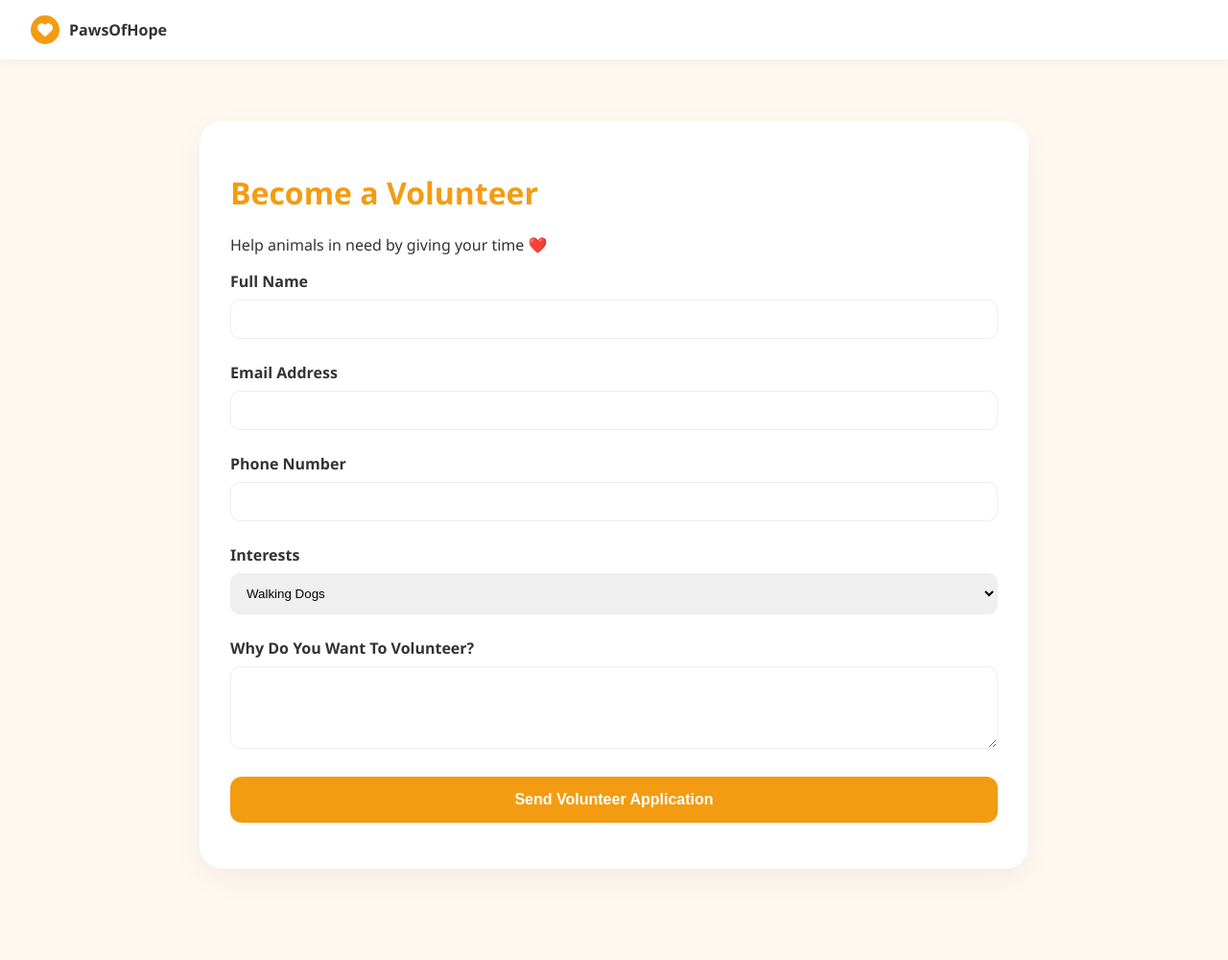
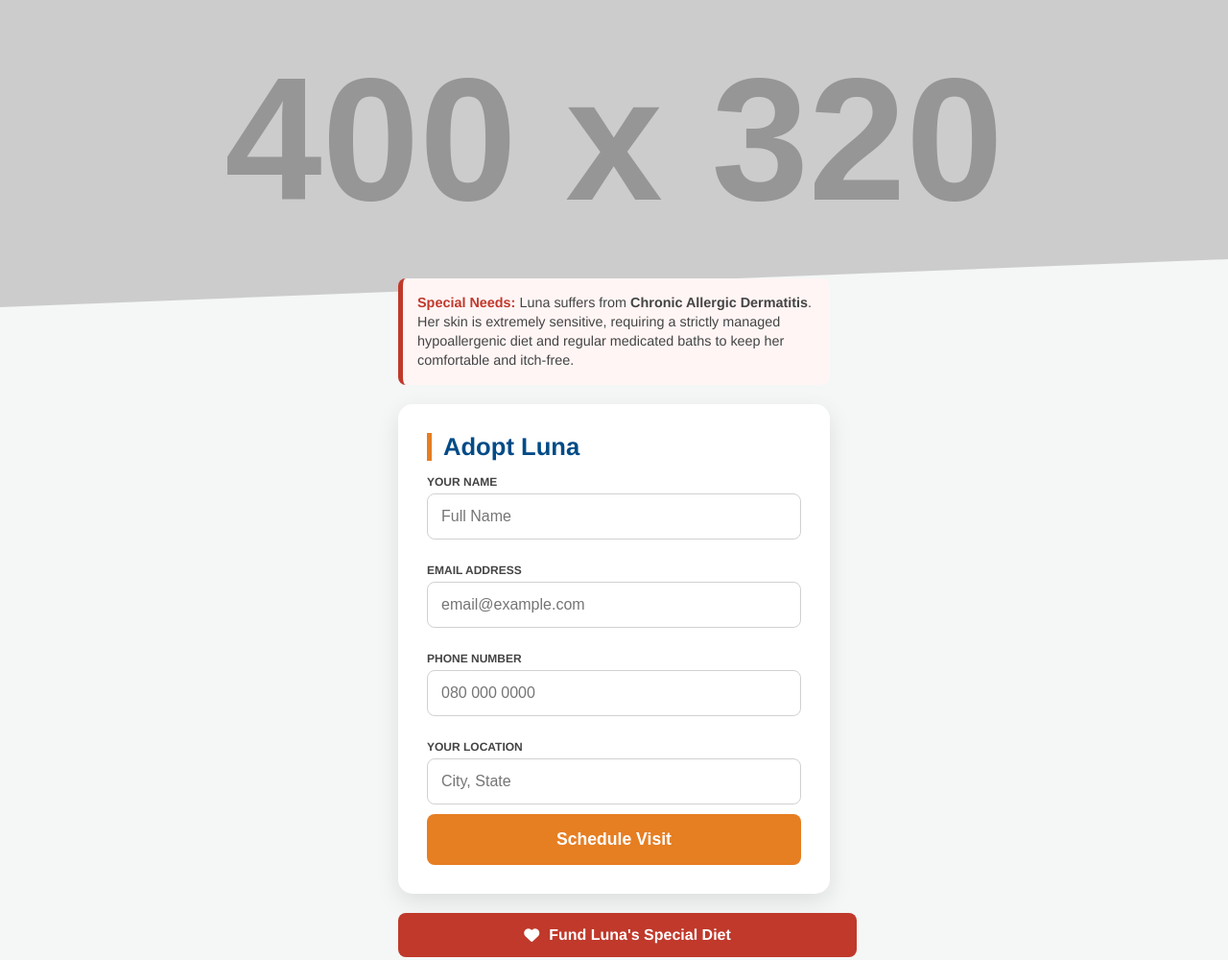
Before and after one commit to emperorproductionplc-maker/animal-backend, a website: page public/luna.html in a window 1280 px wide. Shown: the whole page at 96% size. Before the commit the page ends 969 px from the top, so only its background shows below. Drawn offline with Linux system fonts and the light colour scheme; no server answers; placeholder pictures from the web are drawn by us.

Commit message:
Added the Luna page

```diff
--- a/public/luna.html
+++ b/public/luna.html
@@ -3,206 +3,123 @@
 <head>
     <meta charset="UTF-8">
     <meta name="viewport" content="width=device-width, initial-scale=1.0">
-<title>Volunteer - PawsOfHope</title>
+    <title>Meet Luna | PawsOfHope</title>
+    <link rel="stylesheet" href="https://cdnjs.cloudflare.com/ajax/libs/font-awesome/6.0.0/css/all.min.css">
+    <style>
+        :root { --primary: #004b87; --accent: #e67e22; --bg: #f4f7f6; --danger: #c0392b; }
+        body { font-family: 'Helvetica Neue', Arial, sans-serif; background: var(--bg); margin: 0; padding-bottom: 50px; }
 
-<link rel="stylesheet" href="https://cdnjs.cloudflare.com/ajax/libs/font-awesome/6.0.0/css/all.min.css">
-
-<style>
-
-body {
-font-family: 'Segoe UI', sans-serif;
-background-color: #fff8f0;
-color: #333;
-margin: 0;
-padding: 0;
+        /* Blue Cross Slanted Header Style */
+        .image-header { position: relative; width: 100%; height: 320px; overflow: hidden; background: #ddd; }
+        .image-header img { width: 100%; height: 100%; object-fit: cover; }
+        .image-header::after {
+            content: ""; position: absolute; bottom: 0; left: 0; width: 100%; height: 50px;
+            background: var(--bg); clip-path: polygon(0 100%, 100% 100%, 100% 0);
         }
 
-nav {
-background: white;
-padding: 1rem 2rem;
-display: flex;
-align-items: center;
-box-shadow: 0 2px 10px rgba(0,0,0,0.05);
-}
+        .container { max-width: 450px; margin: -30px auto 0; padding: 0 15px; position: relative; z-index: 2; }
 
-.brand {
-text-decoration: none;
-color: #333;
-font-weight: bold;
-display: flex;
-align-items: center;
-gap: 10px;
-}
+        /* Luna's Medical Story */
+        .story-card { background: #fff5f5; border-left: 5px solid var(--danger); padding: 15px; border-radius: 8px; margin-bottom: 20px; font-size: 0.9rem; color: #444; line-height: 1.4; }
 
-.brand-logo {
-background: #f39c12;
-color: white;
-width: 30px;
-height: 30px;
-border-radius: 50%;
-display: flex;
-align-items: center;
-justify-content: center;
-}
+        .form-card { background: white; border-radius: 15px; padding: 30px; box-shadow: 0 8px 25px rgba(0,0,0,0.1); margin-bottom: 20px; }
+        .form-card h2 { color: var(--primary); margin: 0 0 15px; font-size: 1.6rem; border-left: 5px solid var(--accent); padding-left: 12px; }
 
-.container {
-max-width: 800px;
-margin: 4rem auto;
-padding: 2rem;
-background: white;
-border-radius: 24px;
-box-shadow: 0 10px 30px rgba(0,0,0,0.05);
-}
+        label { display: block; font-size: 0.75rem; font-weight: 800; margin: 15px 0 5px; color: #444; text-transform: uppercase; }
+        input { width: 100%; padding: 14px; border: 1px solid #d1d1d1; border-radius: 8px; box-sizing: border-box; font-size: 1rem; margin-bottom: 10px; }
 
-h1 {
-color: #f39c12;
-}
+        .btn-submit { background: var(--accent); color: white; border: none; width: 100%; padding: 16px; border-radius: 8px; font-size: 1.1rem; font-weight: bold; cursor: pointer; }
+        .btn-donate { background: var(--danger); color: white; border: none; width: 100%; padding: 14px; border-radius: 8px; font-size: 1rem; font-weight: bold; cursor: pointer; display: flex; align-items: center; justify-content: center; gap: 10px; text-decoration: none; }
 
-.form-group {
-margin-bottom: 1.5rem;
-}
-
-label {
-display: block;
-margin-bottom: 0.5rem;
-font-weight: bold;
-}
-
-input, textarea, select {
-width: 100%;
-padding: 12px;
-border: 1px solid #eee;
-border-radius: 10px;
-box-sizing: border-box;
-}
-
-.submit-btn {
-background: #f39c12;
-color: white;
-border: none;
-padding: 15px;
-border-radius: 12px;
-font-weight: bold;
-cursor: pointer;
-width: 100%;
-font-size: 1rem;
-}
-
-.submit-btn:hover {
-opacity: 0.9;
-}
-
-.success-msg {
-color: green;
-margin-top: 10px;
-font-weight: bold;
-}
-
+        /* Mobile success popup */
+        #popup { display: none; position: fixed; top: 50%; left: 50%; transform: translate(-50%, -50%); width: 85%; max-width: 300px; background: white; padding: 25px; border-radius: 20px; box-shadow: 0 15px 50px rgba(0,0,0,0.4); z-index: 10000; text-align: center; }
+        #overlay { display: none; position: fixed; top: 0; left: 0; width: 100%; height: 100%; background: rgba(0,0,0,0.6); z-index: 9999; }
+        .btn-ok { background: var(--primary); color: white; border: none; padding: 12px 40px; border-radius: 8px; cursor: pointer; font-weight: bold; margin-top: 15px; }
     </style>
 </head>
-
 <body>
 
-<!-- NAVBAR -->
-<nav>
-<a href="index.html" class="brand">
-<div class="brand-logo"><i class="fas fa-heart"></i></div>
-PawsOfHope
-</a>
-</nav>
+    <div class="image-header"><img id="petImg" src="https://via.placeholder.com/400x320?text=Loading+Luna..." alt="Luna"></div>
 
-<!-- FORM -->
     <div class="container">
-<h1>Become a Volunteer</h1>
-<p>Help animals in need by giving your time ❤️</p>
-
-<form id="volunteerForm">
-
-<div class="form-group">
-<label>Full Name</label>
-<input type="text" id="name" required>
+        <div class="story-card">
+            <strong style="color:var(--danger)">Special Needs:</strong> Luna suffers from <strong>Chronic Allergic Dermatitis</strong>. Her skin is extremely sensitive, requiring a strictly managed hypoallergenic diet and regular medicated baths to keep her comfortable and itch-free.
         </div>
 
-<div class="form-group">
-<label>Email Address</label>
-<input type="email" id="email" required>
+        <div class="form-card">
+            <h2>Adopt Luna</h2>
+            <form id="petForm">
+                <label>Your Name</label><input type="text" id="vName" placeholder="Full Name" required>
+                <label>Email Address</label><input type="email" id="vEmail" placeholder="email@example.com" required>
+                <label>Phone Number</label><input type="tel" id="vPhone" placeholder="080 000 0000" required>
+                <label>Your Location</label><input type="text" id="vLoc" placeholder="City, State" required>
+                <button type="submit" class="btn-submit" id="submitBtn">Schedule Visit</button>
+            </form>
         </div>
 
-<div class="form-group">
-<label>Phone Number</label>
-<input type="tel" id="phone" required>
+        <a href="donate.html" class="btn-donate">
+            <i class="fas fa-heart"></i> Fund Luna's Special Diet
+        </a>
     </div>
 
-<div class="form-group">
-<label>Interests</label>
-<select id="interest">
-<option>Walking Dogs</option>
-<option>Cleaning Shelter</option>
-<option>Event Assistance</option>
-<option>Social Media Support</option>
-</select>
+    <div id="overlay"></div>
+    <div id="popup">
+        <i class="fas fa-check-circle" style="font-size: 3rem; color: #27ae60; margin-bottom: 10px;"></i>
+        <h3>Application Sent!</h3>
+        <p>Luna is excited to meet you! We will contact you very soon.</p>
+        <button class="btn-ok" onclick="window.location.href='index.html'">OK</button>
     </div>
 
-<div class="form-group">
-<label>Why Do You Want To Volunteer?</label>
-<textarea id="reason" rows="4"></textarea>
-</div>
-
-<button type="submit" class="submit-btn">
-Send Volunteer Application
-</button>
-
-</form>
-
-<p id="message" class="success-msg"></p>
-
-</div>
-
-<!-- FIREBASE -->
     <script src="https://www.gstatic.com/firebasejs/9.6.1/firebase-app-compat.js"></script>
     <script src="https://www.gstatic.com/firebasejs/9.6.1/firebase-database-compat.js"></script>
 
     <script>
-
         const firebaseConfig = {
-apiKey: "YOUR_API_KEY",
+            apiKey: "AIzaSyAWxk2ON1Pvgu8_koHo_JviAa4vv9G9DQw",
             authDomain: "pawsofhope-ea391.firebaseapp.com",
             databaseURL: "https://pawsofhope-ea391-default-rtdb.firebaseio.com",
             projectId: "pawsofhope-ea391",
             storageBucket: "pawsofhope-ea391.firebasestorage.app",
             appId: "1:484030420570:web:16b7e1a1e8ca55a0046a63"
         };
-
-if (!firebase.apps.length) {
         firebase.initializeApp(firebaseConfig);
-}
-
         const db = firebase.database();
 
-document.getElementById("volunteerForm").onsubmit = function(e){
+        // 1. Fetch image specifically for Luna
+        db.ref('pets/luna').on('value', snapshot => {
+            const imgUrl = snapshot.val();
+            if(imgUrl) {
+                document.getElementById('petImg').src = imgUrl;
+            }
+        });
+
+        // 2. Handle the adoption request
+        document.getElementById('petForm').onsubmit = function(e) {
             e.preventDefault();
+            const btn = document.getElementById('submitBtn');
+            btn.innerHTML = "Sending...";
+            btn.disabled = true;
 
-const volunteerData = {
-type: "VOLUNTEER",
-name: document.getElementById("name").value,
-email: document.getElementById("email").value,
-phone: document.getElementById("phone").value,
-interest: document.getElementById("interest").value,
-reason: document.getElementById("reason").value,
+            const requestData = {
+                petName: "Luna",
+                userName: document.getElementById('vName').value,
+                email: document.getElementById('vEmail').value,
+                phone: document.getElementById('vPhone').value,
+                location: document.getElementById('vLoc').value,
                 timestamp: new Date().toLocaleString()
             };
 
-db.ref("volunteerApplications").push(volunteerData)
+            db.ref('requests').push(requestData)
                 .then(() => {
-document.getElementById("message").innerText = "Application Sent Successfully!";
-document.getElementById("volunteerForm").reset();
+                    document.getElementById('overlay').style.display = 'block';
+                    document.getElementById('popup').style.display = 'block';
                 })
                 .catch(error => {
-alert("Error: " + error.message);
+                    alert("Error: " + error.message + ". Ensure your Firebase Rules are set to public!");
+                    btn.innerHTML = "Schedule Visit";
+                    btn.disabled = false;
                 });
         };
-
     </script>
-
 </body>
 </html>
```
Lines whose indentation alone changed are shown as unchanged.
